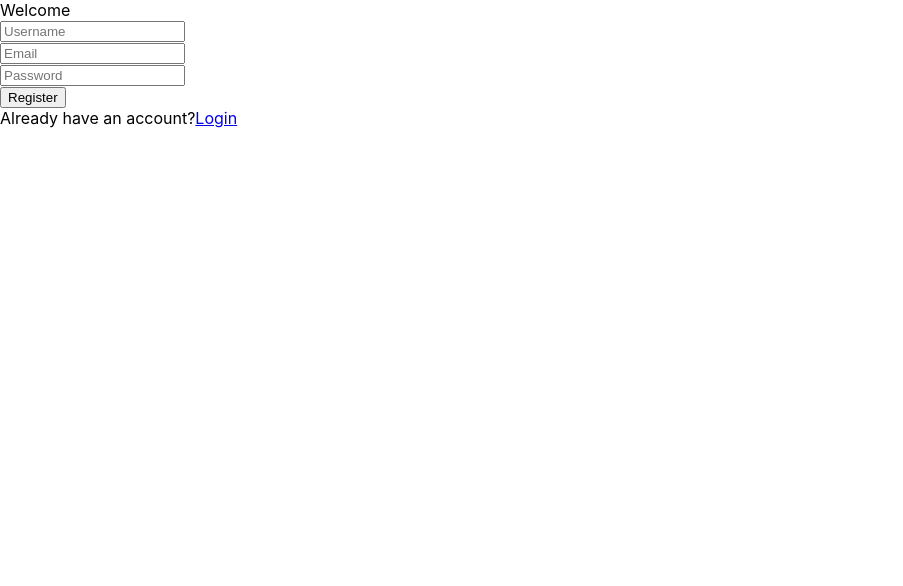
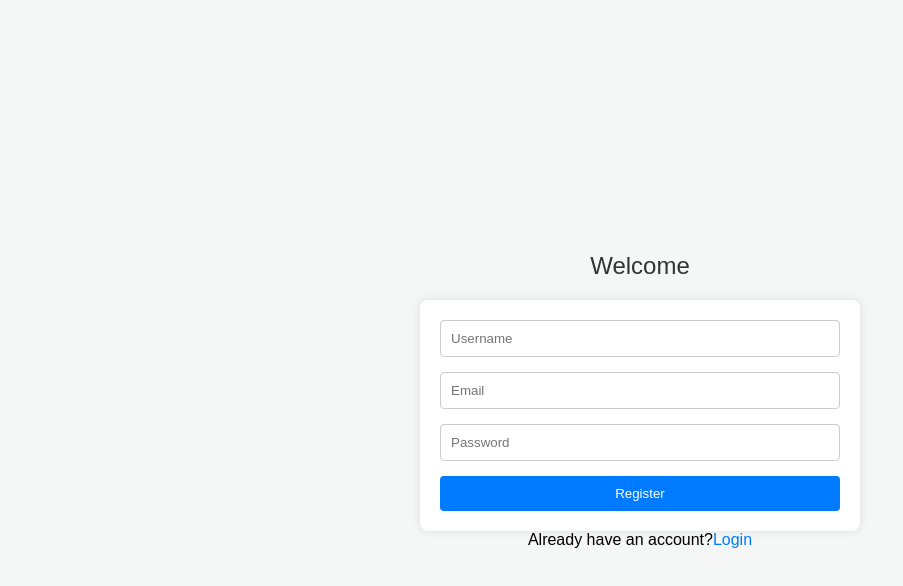
Before and after one commit to cansinbayir/reactBankingApp, a React (Create React App) app: page /register in a window 1280 px wide. Shown: the top 586 px of the page, without its empty margins (0-903 px from the left). Built offline with nearby package versions, Linux system fonts and the light colour scheme.

Commit message:
resolve token on page refresh and project css file is added

```diff
--- a/src/App.css
+++ b/src/App.css
@@ -1,38 +1,206 @@
-.App {
-  text-align: center;
-}
-
-.App-logo {
-  height: 40vmin;
-  pointer-events: none;
-}
-
-@media (prefers-reduced-motion: no-preference) {
-  .App-logo {
-    animation: App-logo-spin infinite 20s linear;
-  }
-}
-
-.App-header {
-  background-color: #282c34;
-  min-height: 100vh;
+/* General page styling */
+.page-container {
   display: flex;
   flex-direction: column;
   align-items: center;
   justify-content: center;
-  font-size: calc(10px + 2vmin);
+  min-height: 100vh;
+  background-color: #f4f7f6;
+  font-family: Arial, sans-serif;
+}
+
+.page-header {
+  margin-bottom: 20px;
+  font-size: 24px;
+  color: #333;
+}
+
+/* Form styling */
+form {
+  display: flex;
+  flex-direction: column;
+  width: 100%;
+  max-width: 400px;
+  padding: 20px;
+  box-shadow: 0 0 10px rgba(0, 0, 0, 0.1);
+  background-color: white;
+  border-radius: 8px;
+}
+
+.input-container {
+  margin-bottom: 15px;
+}
+
+input {
+  width: 100%;
+  padding: 10px;
+  border: 1px solid #ccc;
+  border-radius: 4px;
+  box-sizing: border-box;
+}
+
+input:focus {
+  border-color: #007bff;
+  outline: none;
+}
+
+button[type="submit"] {
+  padding: 10px;
+  background-color: #007bff;
+  color: white;
+  border: none;
+  border-radius: 4px;
+  cursor: pointer;
+  transition: background-color 0.2s;
+}
+
+button[type="submit"]:hover {
+  background-color: #0056b3;
+}
+
+/* Error message styling */
+.error {
+  margin-bottom: 15px;
+  color: #d9534f;
+  text-align: center;
+}
+
+/* Link styling */
+a {
+  color: #007bff;
+  text-decoration: none;
+  margin-top: 10px;
+}
+
+a:hover {
+  text-decoration: underline;
+}
+
+.links-container {
+  display: flex;
+  justify-content: center;
+  gap: 20px; /* Adjust this value to increase or decrease space between buttons */
+}
+
+.navigate-link {
+  display: inline-block;
+  padding: 10px 20px;
+  background-color: #007bff;
+  color: white;
+  border-radius: 4px;
+  text-decoration: none;
+  transition: background-color 0.2s ease-in-out;
+}
+
+.navigate-link:hover {
+  background-color: #0056b3;
+}
+
+.account-table {
+  border-collapse: collapse;
+  width: 100%;
+  max-width: 600px; /* Adjust based on your layout needs */
+}
+
+.account-table {
+  border-collapse: collapse;
+  width: 100%;
+  max-width: 600px; /* Adjust based on your layout needs */
+}
+
+.account-table th,
+.account-table td {
+  border: 1px solid #ddd;
+  text-align: left;
+  padding: 8px;
+}
+
+.account-table th {
+  background-color: #007bff;
   color: white;
 }
 
-.App-link {
-  color: #61dafb;
+.account-table tr:nth-child(even) {
+  background-color: #f2f2f2;
 }
 
-@keyframes App-logo-spin {
-  from {
-    transform: rotate(0deg);
-  }
-  to {
-    transform: rotate(360deg);
-  }
+.account-table tr:hover {
+  background-color: #ddd;
 }
+
+/* Remove hover effect and pointer for the last column */
+.account-table td:last-child {
+  background-color: transparent; /* Keep background consistent */
+  cursor: default; /* Default cursor instead of pointer */
+}
+
+.account-table tr:hover td:last-child {
+  background-color: transparent; /* No color change on hover */
+}
+
+/* Styling for delete buttons within the table */
+.account-table button {
+  padding: 5px 10px;
+  background-color: #d9534f;
+  color: white;
+  border: none;
+  border-radius: 4px;
+  cursor: pointer;
+  transition: background-color 0.2s;
+}
+
+.account-table button:hover {
+  background-color: #c9302c;
+}
+
+.account-details-container {
+  max-width: 800px;
+  margin: auto;
+  padding: 20px;
+  font-family: Arial, sans-serif;
+}
+
+.account-info p {
+  margin: 10px 0;
+}
+
+.btn {
+  background-color: #007bff;
+  color: white;
+  padding: 10px 15px;
+  border: none;
+  border-radius: 4px;
+  cursor: pointer;
+  margin-top: 20px;
+}
+
+.btn:hover {
+  background-color: #0056b3;
+}
+
+.transactions-table table {
+  width: 100%;
+  border-collapse: collapse;
+  margin-top: 20px;
+}
+
+.transactions-table th,
+.transactions-table td {
+  border: 1px solid #ddd;
+  padding: 8px;
+  text-align: left;
+}
+
+.transactions-table th {
+  background-color: #007bff;
+  color: white;
+}
+
+.transactions-table tr:nth-child(even) {
+  background-color: #f2f2f2;
+}
+
+.loading {
+  text-align: center;
+  font-size: 20px;
+}
--- a/src/App.js
+++ b/src/App.js
@@ -13,6 +13,26 @@ import "./App.css";
 
 function App() {
   const [user, setUser] = useState(null); // Initialize user as null
+
+  //page refresh
+  useEffect(() => {
+    const jwtToken = localStorage.getItem("jwtToken");
+    if (jwtToken) {
+      try {
+        const decodedToken = jwtDecode(jwtToken);
+        const user = {
+          id: decodedToken.uuid,
+          userName: decodedToken.sub,
+          //the last transaction state of a user, to display message on transfer complete.
+          lastTransactionResult: false,
+        };
+        setUser(user);
+      } catch (error) {
+        console.error("Error decoding token:", error);
+        // Handle error (e.g., redirect to login)
+      }
+    }
+  }, []);
 
   const data = { user, setUser };
   return (
```
